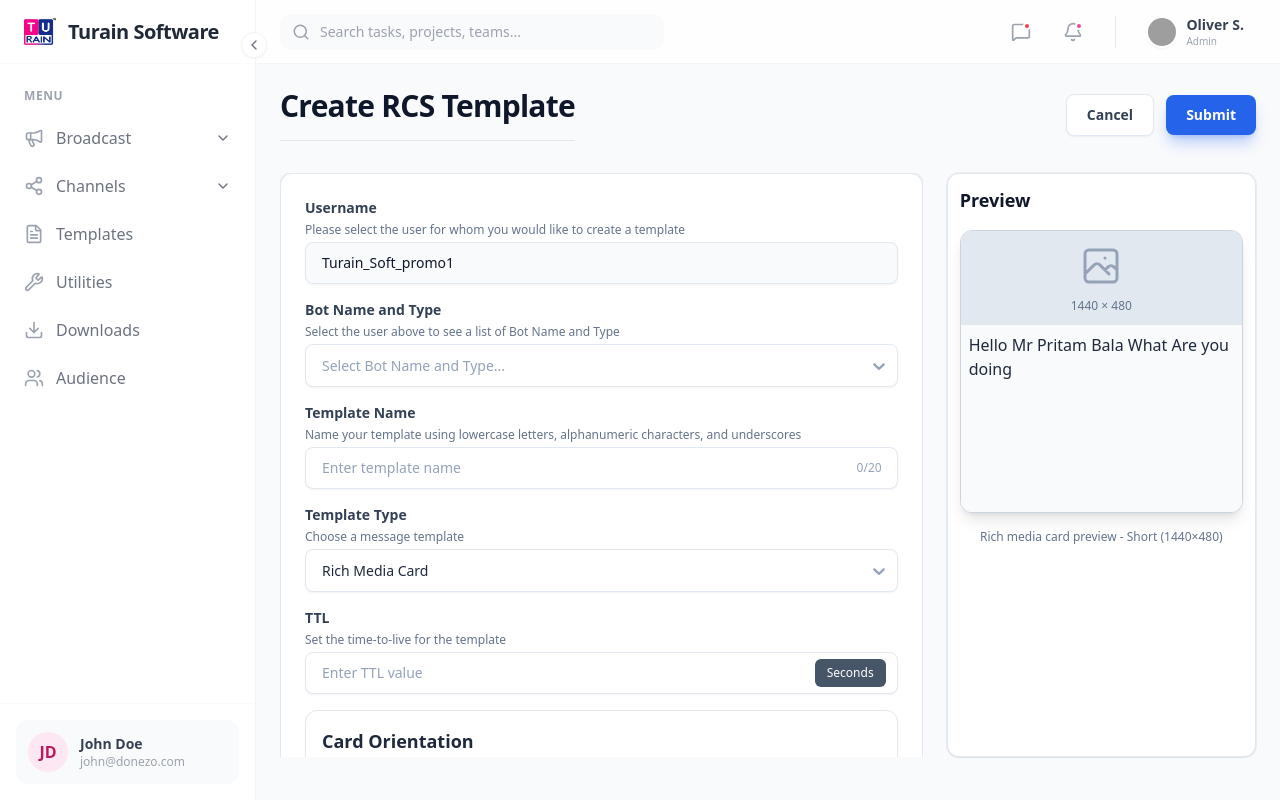
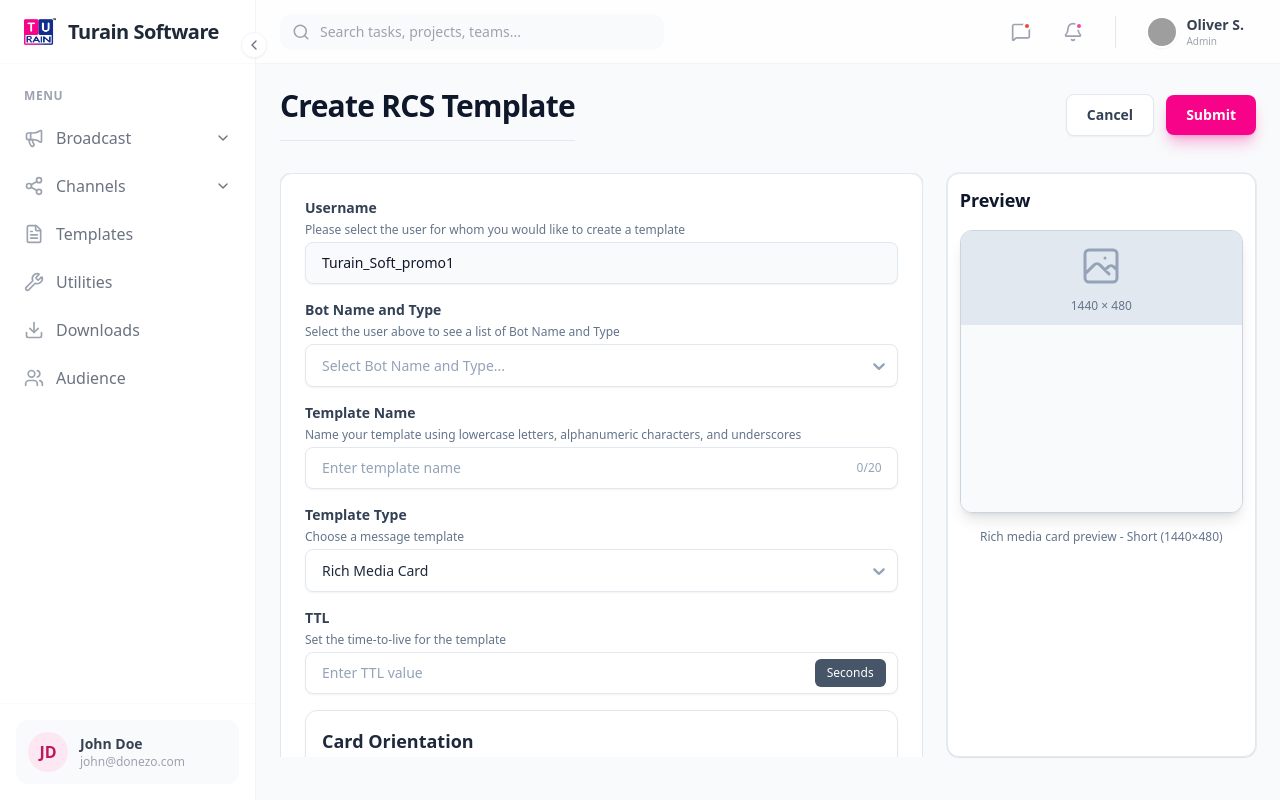
Before and after one commit to jhantu626/rcs-panel, a React (Vite) app: page /create-templates in a window 1280 px wide. Built offline with nearby package versions, Linux system fonts and the light colour scheme; grey boxes are pictures that could not be loaded.

Commit message:
dynamic data placed

```diff
--- a/src/components/cards/TemplateRichCard.jsx
+++ b/src/components/cards/TemplateRichCard.jsx
@@ -146,7 +146,7 @@ const TemplateRichCard = ({
           />
           <div className="absolute bottom-3 right-3 pointer-events-none">
             <span className="text-xs text-slate-400">
-              {richCard.body.length}/2500
+              {richCard.body.length}/2000
             </span>
           </div>
         </div>
@@ -158,7 +158,7 @@ const TemplateRichCard = ({
             onClick={() => {
               const newText = `[custom_param_desc_${bodyVarCount}]`;
 
-              if (richCard.body.length + newText.length <= 2500) {
+              if (richCard.body.length + newText.length <= 2000) {
                 updateContent("body", richCard.body + newText);
                 setBodyVarCount((prev) => prev + 1);
               }
@@ -180,7 +180,7 @@ const TemplateRichCard = ({
           </div>
           <p className="text-xs text-slate-500">
             Create a Call to Action or Reply Buttons that let customers respond
-            to your message or take action. You can add upto 11 buttons
+            to your message or take action. You can add upto 4 buttons
           </p>
         </>
         {richCard?.buttons?.map((btn, index) => {
--- a/src/pages/templates/CreateTemplates.jsx
+++ b/src/pages/templates/CreateTemplates.jsx
@@ -293,8 +293,8 @@ const CreateTemplates = () => {
             Cancel
           </button>
           <button
-            className="flex items-center gap-2 rounded-lg bg-blue-600 px-5 py-2.5
-           text-sm font-semibold text-white shadow-lg shadow-blue-600/30 hover:bg-blue-700
+            className="flex items-center gap-2 rounded-lg bg-pink-600 px-5 py-2.5
+           text-sm font-semibold text-white shadow-lg shadow-pink-600/30 hover:bg-pink-700
             hover:scale-[1.01] active:scale-[0.98] transition-all"
             onClick={handleSubmit}
           >
@@ -538,7 +538,10 @@ const CreateTemplates = () => {
                 ) : (
                   <>
                     {/* Vertical Layout - Image on Top (Short/Medium) */}
-                    <div className="w-full" style={{ aspectRatio: "1/1" }}>
+                    <div
+                      className="w-full max-w-md mx-auto"
+                      style={{ aspectRatio: "1/1" }}
+                    >
                       <div className="h-full rounded-xl border border-slate-300 bg-white shadow-lg overflow-hidden flex flex-col">
                         {/* Top Media Block - 3:1 or 2:1 Aspect Ratio */}
                         <div
@@ -550,16 +553,14 @@ const CreateTemplates = () => {
                                 : "50%",
                           }}
                         >
-                          <div className="absolute inset-0 flex items-center justify-center">
                           {richCard.uploadedImage ? (
                             <img
                               className="w-full h-full"
-                                src={URL.createObjectURL(
-                                  richCard.uploadedImage,
-                                )}
+                              src={URL.createObjectURL(richCard.uploadedImage)}
                               alt=""
                             />
                           ) : (
+                            <div className="absolute inset-0 flex items-center justify-center">
                               <div className="text-center">
                                 <svg
                                   className="h-12 w-12 text-slate-400 mx-auto mb-2"
@@ -578,14 +579,40 @@ const CreateTemplates = () => {
                                   {richCard.imageWidth} × {richCard.imageHeight}
                                 </p>
                               </div>
+                            </div>
                           )}
-                          </div>
                         </div>
 
                         {/* Bottom Content Block */}
-                        <div className="flex-1 relative w-full bg-slate-50 p-2">
-                          {/* Blank area for content */}
-                          <p>Hello Mr Pritam Bala What Are you doing </p>
+                        <div
+                          className="flex-1 relative w-full bg-slate-50 p-2 overflow-auto max-h-[400px]
+                         [&::-webkit-scrollbar]:w-1.5 [&::-webkit-scrollbar-track]:bg-transparent
+                         [&::-webkit-scrollbar-thumb]:bg-pink-200 [&::-webkit-scrollbar-thumb]:rounded-full
+                         [&::-webkit-scrollbar-thumb]:hover:bg-pink-300"
+                        >
+                          {/* Title */}
+                          <p className="font-bold text-black text-sm">
+                            {richCard.title}
+                          </p>
+                          <p className="text-sm text-gray-500 font-[500] py-4">
+                            {richCard.body}
+                          </p>
+                          {richCard.buttons.map((item, index) => {
+                            return (
+                              <div
+                                key={index}
+                                className="my-2 flex items-center justify-center gap-2"
+                              >
+                                <span className="flex items-center">
+                                  {item?.selectedAction?.icon}
+                                </span>
+
+                                <p className="text-[14px] font-bold text-blue-600">
+                                  {item.text}
+                                </p>
+                              </div>
+                            );
+                          })}
                         </div>
                       </div>
                     </div>
```
Lines whose indentation alone changed are shown as unchanged.
